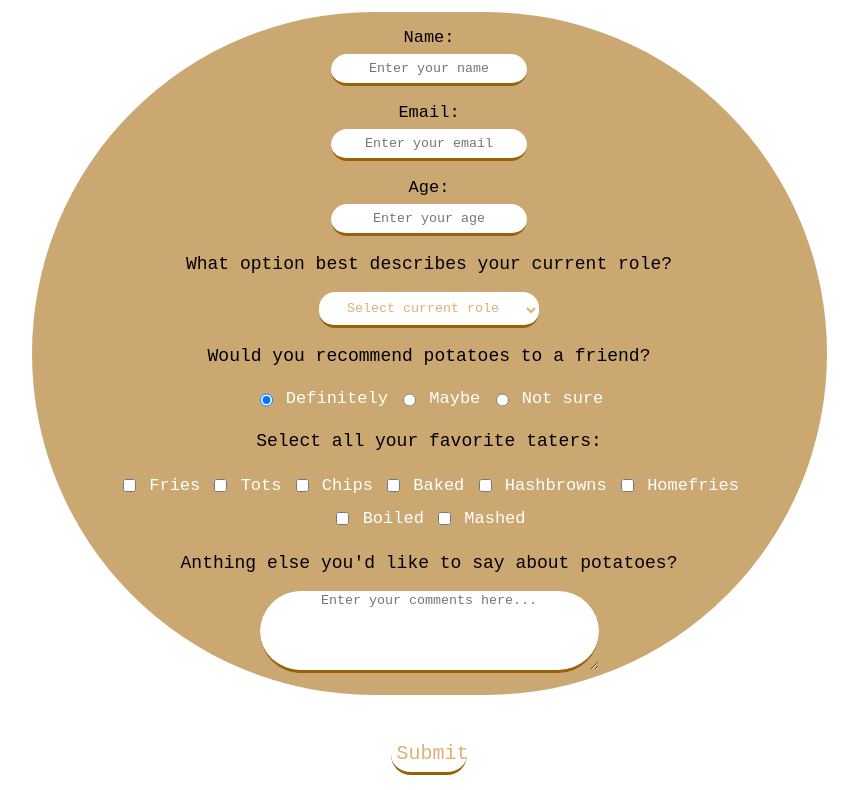
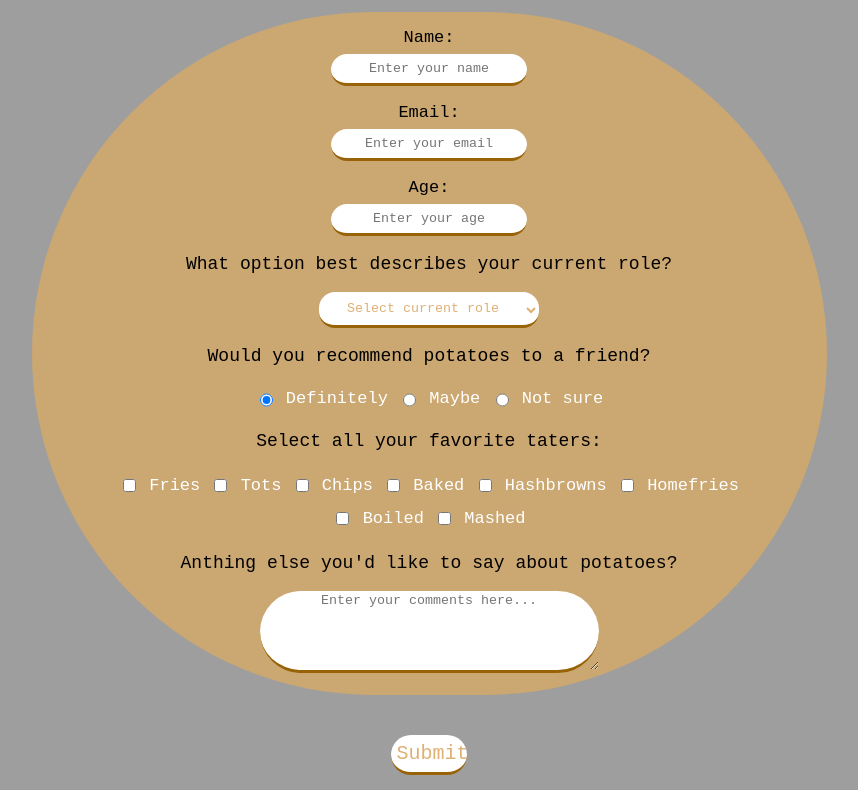
Before and after one commit to simplenough/Survey-Form, a plain HTML site: page index.html in a window 1280 px wide. Shown: the part 188-978 px from the top of the page, without its empty margins (211-1069 px from the left). Drawn offline with Linux system fonts and the light colour scheme; the site is published under a folder, as on GitHub Pages, so addresses that start at the root find nothing.

Commit message:
Update index.css

```diff
--- a/index.css
+++ b/index.css
@@ -11,7 +11,7 @@ input[type=number] {
 }
 
 body {
-    background-image: url("/assets/potato_background.jpg");
+    background-image: url("./assets/potato_background.jpg");
     width: 100vw;
     height: 100vh;
     margin: 0;
```
